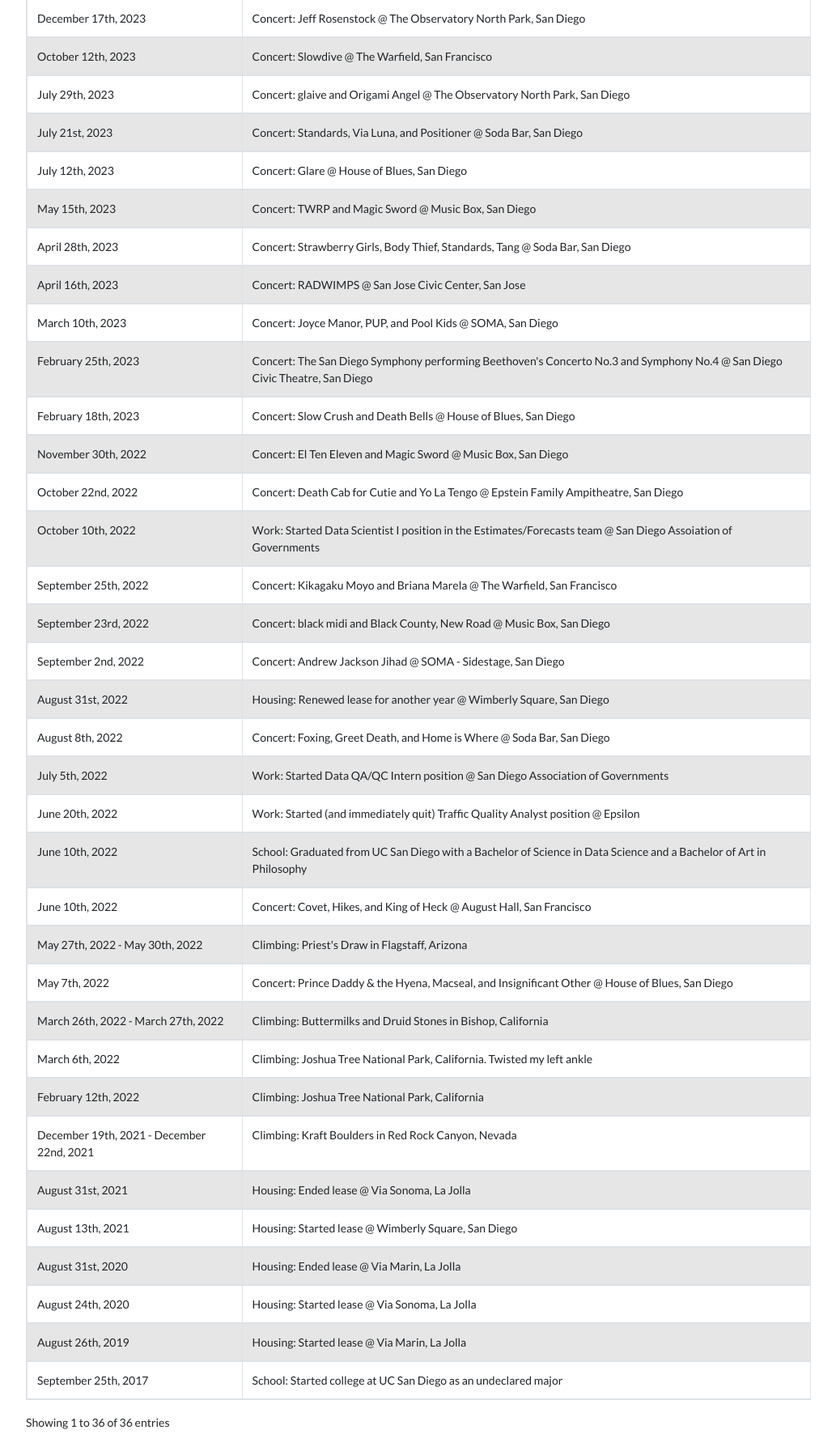
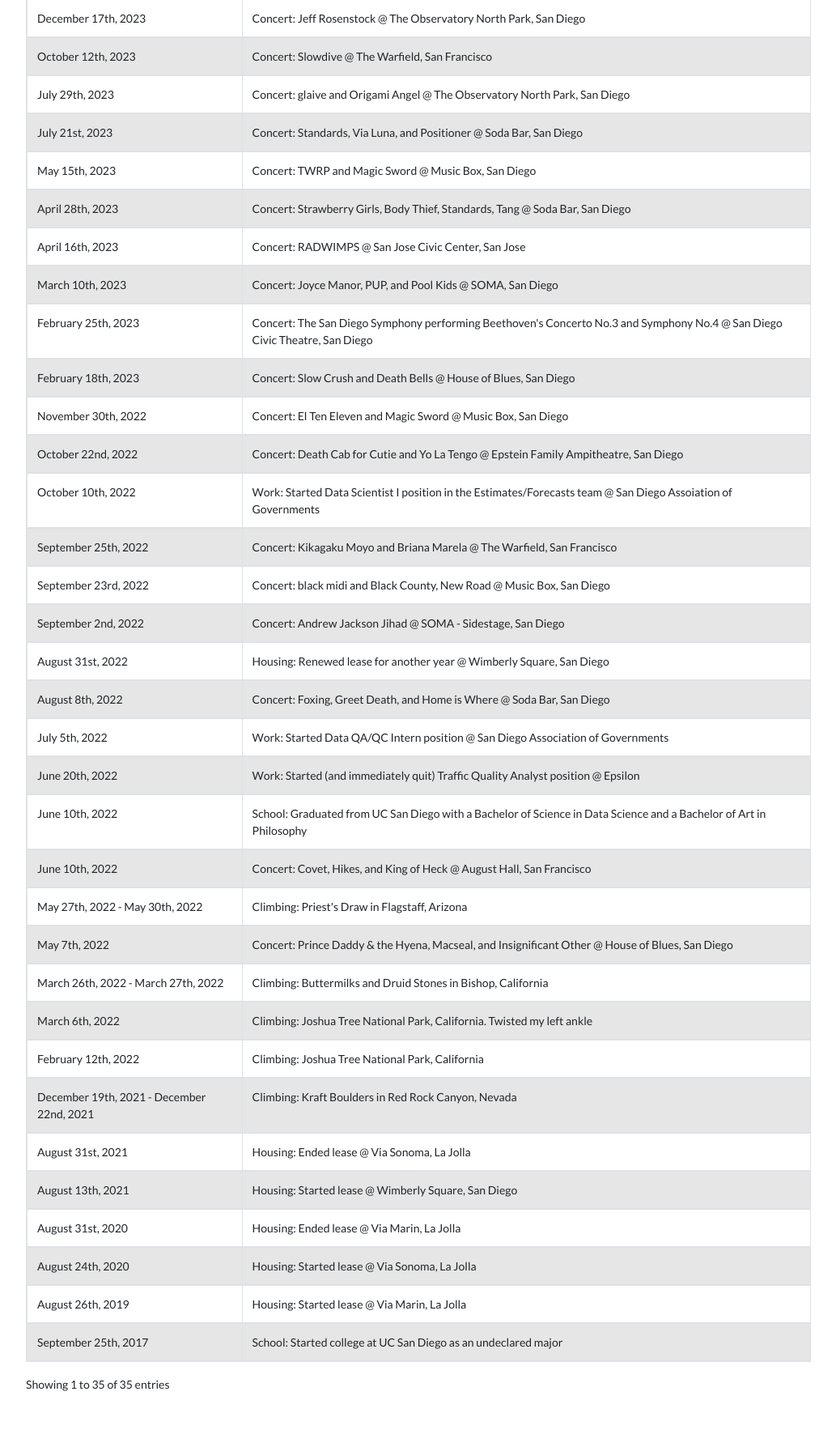
Before and after one commit to twigtheoracle/twigtheoracle.com, a Django app: page /projects/timeline in a window 1280 px wide. Shown: the part 444-2231 px from the top of the page at 81% size, without its empty margins (123-1156 px from the left). After the commit the page ends 2162 px from the top, so only its background shows below. Run offline with Django 3.2, Linux system fonts and the light colour scheme; some libraries are stand-ins or nearby versions.

Commit message:
Update timeline.html

```diff
--- a/website/mysite/templates/projects/timeline.html
+++ b/website/mysite/templates/projects/timeline.html
@@ -61,10 +61,6 @@
                 <tr>
                     <td><span>20230721</span>July 21st, 2023</td>
                     <td>Concert: Standards, Via Luna, and Positioner @ Soda Bar, San Diego</td>
-                </tr>
-                <tr>
-                    <td><span>20230712</span>July 12th, 2023</td>
-                    <td>Concert: Glare @ House of Blues, San Diego</td>
                 </tr>
                 <tr>
                     <td><span>20230515</span>May 15th, 2023</td>
```
